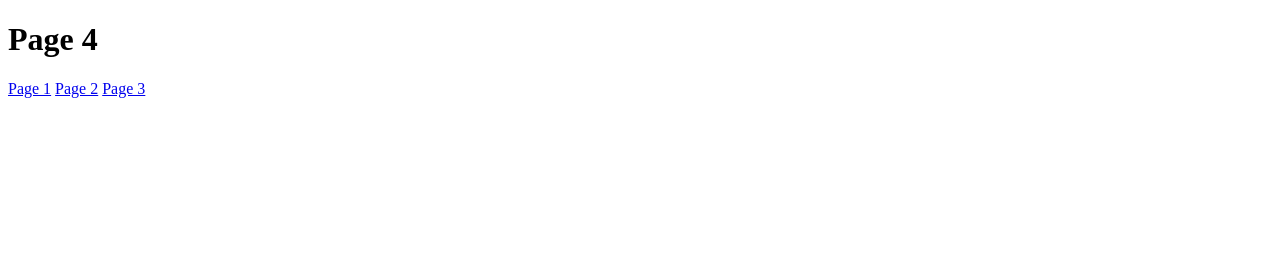
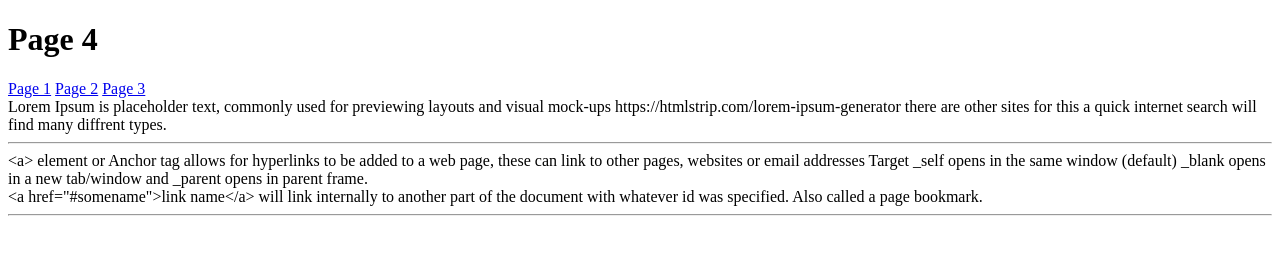
Before and after one commit to DCull1984/Web_Dev, a plain HTML site: page 1_Learn_HTML/HTML5_4.html in a window 1280 px wide. Drawn offline with Linux system fonts and the light colour scheme.

Commit message:
continuing HTML lessons

```diff
--- a/1_Learn_HTML/HTML5_4.html
+++ b/1_Learn_HTML/HTML5_4.html
@@ -28,9 +28,26 @@
 
     <!--page sectioning-->
     <section>
+        <!--Placeholder content-->
+        Lorem Ipsum is placeholder text, commonly used for previewing layouts and visual mock-ups
+        https://htmlstrip.com/lorem-ipsum-generator
+        there are other sites for this a quick internet search will find many diffrent types.
+    </section>
+    <hr>
+    <section>
+        <!--Hyperlinks and Anchor tags-->
+        &lt;a&gt; element or Anchor tag allows for hyperlinks to be added to a web page, these can link to other pages,
+        websites or email addresses
+        Target _self opens in the same window (default) _blank opens in a new tab/window and _parent opens in parent
+        frame. <br>
+        &lt;a href="#somename"&gt;link name&lt;/a&gt;
+        will link internally to another part of the document with whatever id was specified. Also called a page
+        bookmark.
+    </section>
+    <hr>
+    <section>
 
     </section>
-
 </body>
 
 </html>
```
